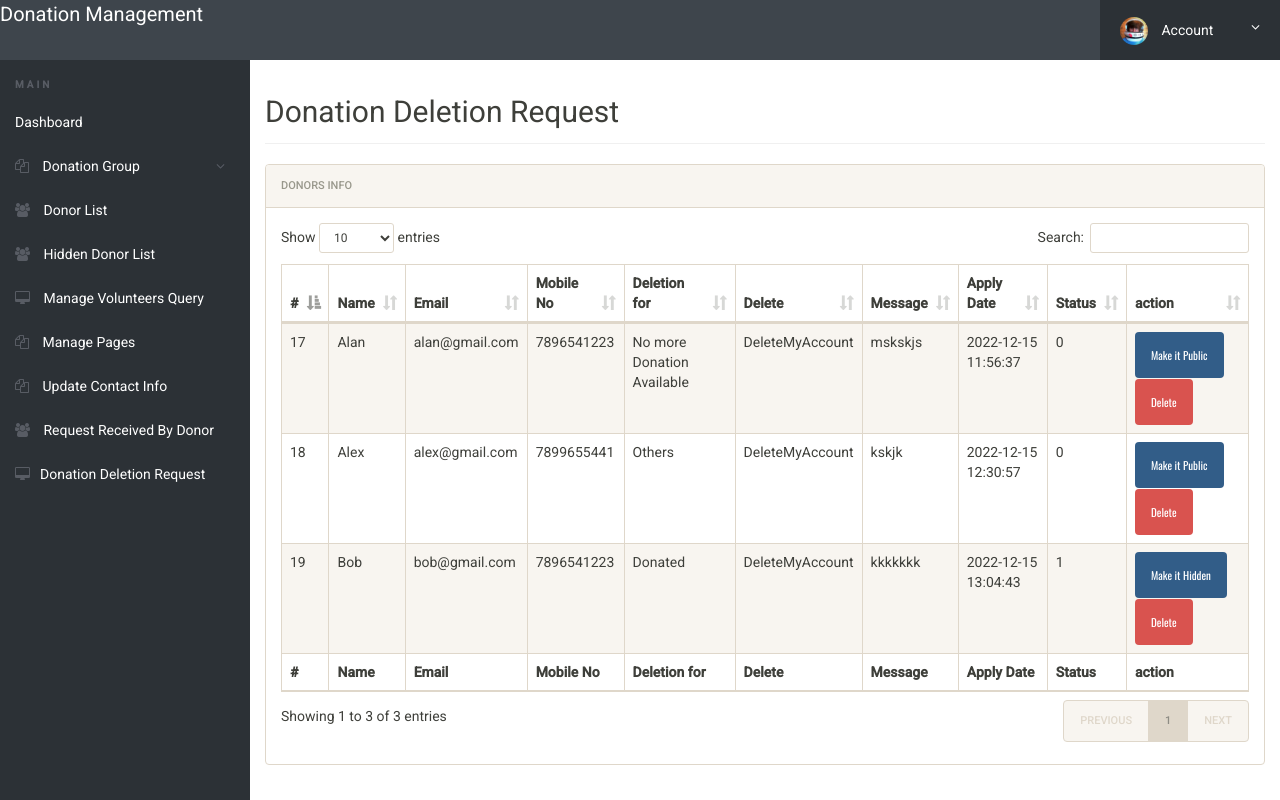
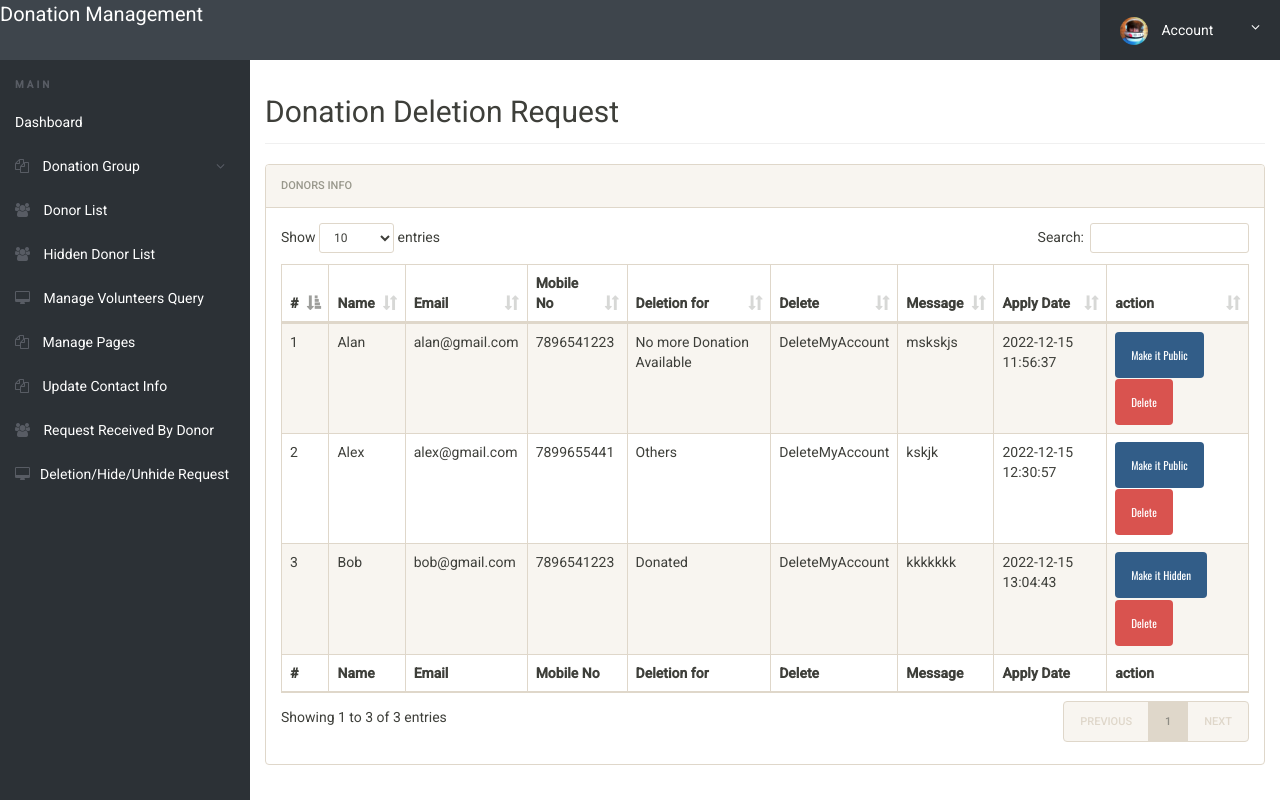
Before and after one commit to Sklita/DBMS, a PHP site: page /admin/delete-donation.php in a window 1280 px wide. Run offline with PHP 8.4, Linux system fonts and the light colour scheme; a user stored in the database is signed in; data comes from the database, SQL or seed files in the repository; data that the repository does not hold is empty.

Commit message:
commit 20

```diff
--- a/bbdms/admin/delete-donation.php
+++ b/bbdms/admin/delete-donation.php
@@ -131,7 +131,7 @@ $msg="Donor details public";
 											<th> Delete</th>
 											<th>Message </th>
 											<th>Apply Date</th>
-											<th>Status</th>
+
 											<th>action </th>
 										</tr>
 									</thead>
@@ -145,7 +145,7 @@ $msg="Donor details public";
 											<th> Delete</th>
 											<th>Message </th>
 											<th>Apply Date</th>
-											<th>Status</th>
+
 											<th>action </th>
 										</tr>
 									</tfoot>
@@ -161,7 +161,7 @@ if($query->rowCount() > 0)
 foreach($results as $result)
 {				?>
 										<tr>
-											<td><?php echo htmlentities($result->ID);?></td>
+											<td><?php echo htmlentities($cnt);?></td>
 											<td><?php echo htmlentities($result->name);?></td>
                                             <td><?php echo htmlentities($result->EmailId);?></td>
 											<td><?php echo htmlentities($result->ContactNumber);?></td>
@@ -169,7 +169,7 @@ foreach($results as $result)
 											<td><?php echo htmlentities($result->hideordelete);?></td>
 											<td><?php echo htmlentities($result->Message);?></td>
 											<td><?php echo htmlentities($result->ApplyDate);?></td>
-											<td><?php echo htmlentities($result->status);?></td>
+
 										<td>
 										<?php if($result->status==1)
 {?>
--- a/bbdms/admin/includes/leftbar.php
+++ b/bbdms/admin/includes/leftbar.php
@@ -7,7 +7,7 @@
 <li><a href="#"><i class="fa fa-files-o"></i> Donation Group</a>
 <ul>
 <li><a href="add-donationgroup.php">Add Donation Group</a></li>
-<li><a href="manage-bloodgroup.php">Manage Donation Group</a></li>
+<li><a href="manage-donationgroup.php">Manage Donation Group</a></li>
 </ul>
 </li>
 <!-- <li><a href="add-donor.php"><i class="fa fa-users"></i> Add New Donor</a></li> -->
@@ -18,7 +18,7 @@
 			<li><a href="manage-pages.php"><i class="fa fa-files-o"></i> Manage Pages</a></li>
 			<li><a href="update-contactinfo.php"><i class="fa fa-files-o"></i> Update Contact Info</a></li>
 <li><a href="request-received-bydonar.php"><i class="fa fa-users"></i> Request Received By Donor</a></li>
-<li><a href="delete-donation.php"><i class="fa fa-desktop"></i>Donation Deletion Request </a></li>
+<li><a href="delete-donation.php"><i class="fa fa-desktop"></i>Deletion/Hide/Unhide Request </a></li>
 
 			</ul>
 		</nav>
--- a/bbdms/request-delete.php
+++ b/bbdms/request-delete.php
@@ -26,7 +26,7 @@ $lastInsertId = $dbh->lastInsertId();
 if($lastInsertId)
 {
 
-echo '<script>alert("Request has been sent. We will Delete it .")</script>';
+echo '<script>alert("Request has been sent. We will Take necessary action.")</script>';
 }
 else
 {
@@ -138,6 +138,7 @@ echo "<script>alert('Something went wrong try again later.');</script>";
                                 <select  class="form-control" id="hidedel" name="hidedel">
                                     <option value="DeleteMyAccount">Delete My Account </option>
                                     <option value="HideMyAccount">Hide My Account </option>
+                                    <option value="unhideMyaccount">Unhide My hidden account </option>
                                     </select>
 
                             </div>
```
